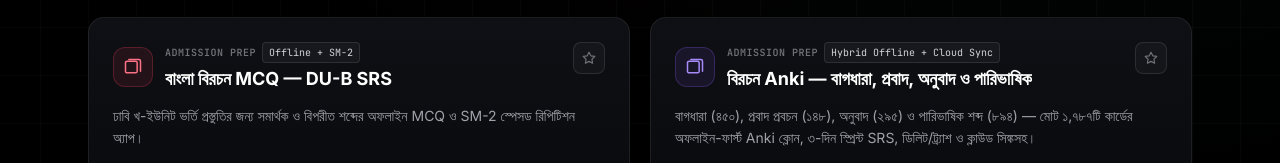
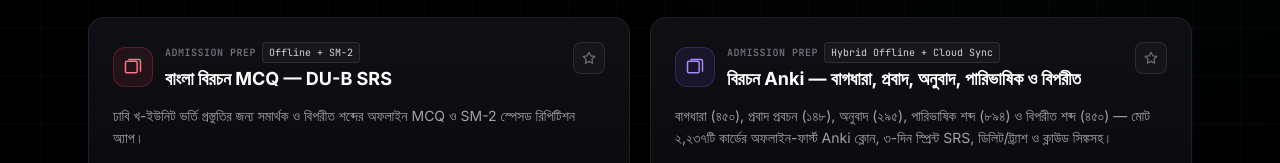
Before and after one commit to trewqChern/trewqChern.github.io, a plain HTML site: page index.html in a window 1280 px wide. Shown: the part 789-952 px from the top of the page. Drawn offline with nearby package versions, Linux system fonts and the light colour scheme.

Commit message:
Add 450 বিপরীত শব্দ cards to index.html

```diff
--- a/index.html
+++ b/index.html
@@ -487,7 +487,7 @@
         },
         {
           id: 'birochon-anki',
-          title: 'বিরচন Anki — বাগধারা, প্রবাদ, অনুবাদ ও পারিভাষিক',
+          title: 'বিরচন Anki — বাগধারা, প্রবাদ, অনুবাদ, পারিভাষিক ও বিপরীত',
           badge: 'Admission Prep',
           category: 'admission',
           accent: 'violet',
@@ -495,7 +495,7 @@
           tagText: 'Hybrid Offline + Cloud Sync',
           url: 'https://trewqchern.github.io/birochon-anki/',
           repo: 'https://github.com/trewqChern/trewqChern.github.io/tree/main/birochon-anki',
-          description: 'বাগধারা (৪৫০), প্রবাদ প্রবচন (১৪৮), অনুবাদ (২৯৫) ও পারিভাষিক শব্দ (৮৯৪) — মোট ১,৭৮৭টি কার্ডের অফলাইন-ফার্স্ট Anki ক্লোন, ৩-দিন স্প্রিন্ট SRS, ডিলিট/ট্র্যাশ ও ক্লাউড সিঙ্কসহ।',
+          description: 'বাগধারা (৪৫০), প্রবাদ প্রবচন (১৪৮), অনুবাদ (২৯৫), পারিভাষিক শব্দ (৮৯৪) ও বিপরীত শব্দ (৪৫০) — মোট ২,২৩৭টি কার্ডের অফলাইন-ফার্স্ট Anki ক্লোন, ৩-দিন স্প্রিন্ট SRS, ডিলিট/ট্র্যাশ ও ক্লাউড সিঙ্কসহ।',
           icon: 'cards',
           sublinks: [],
         },
```
